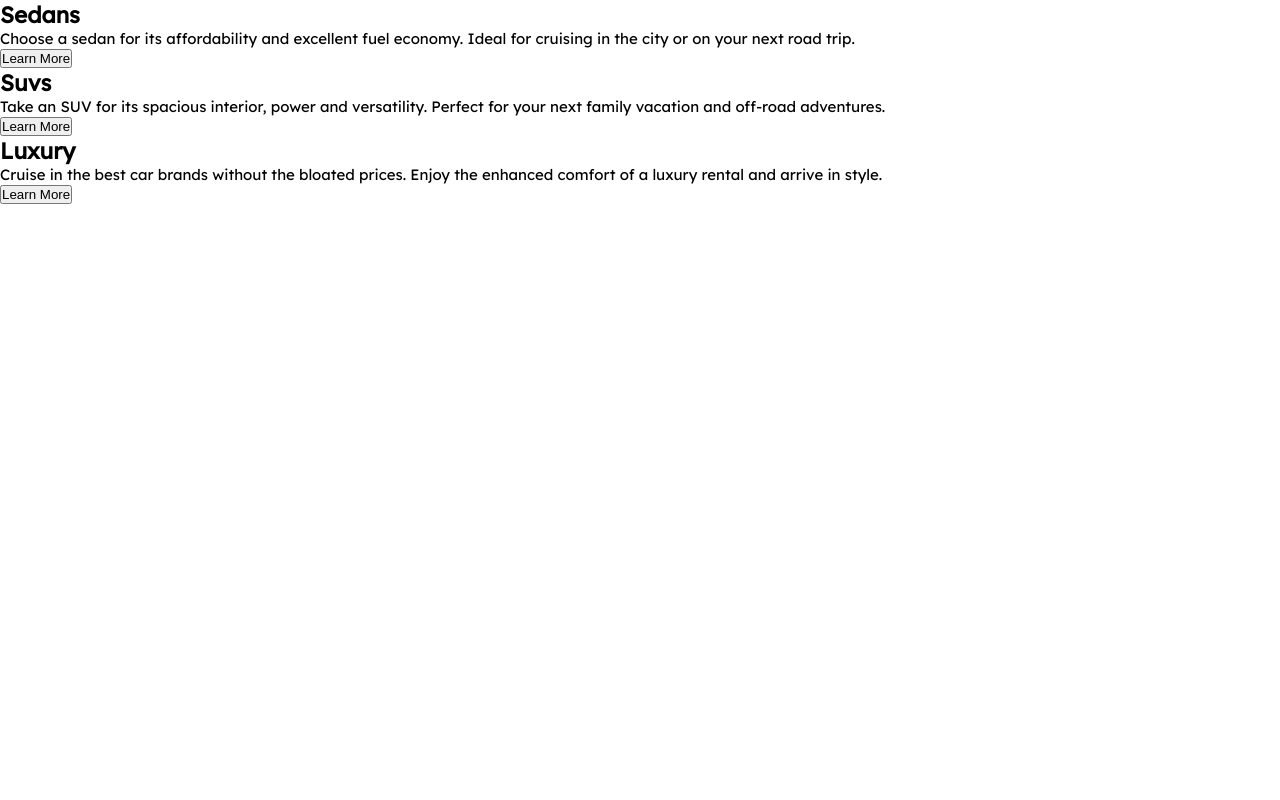
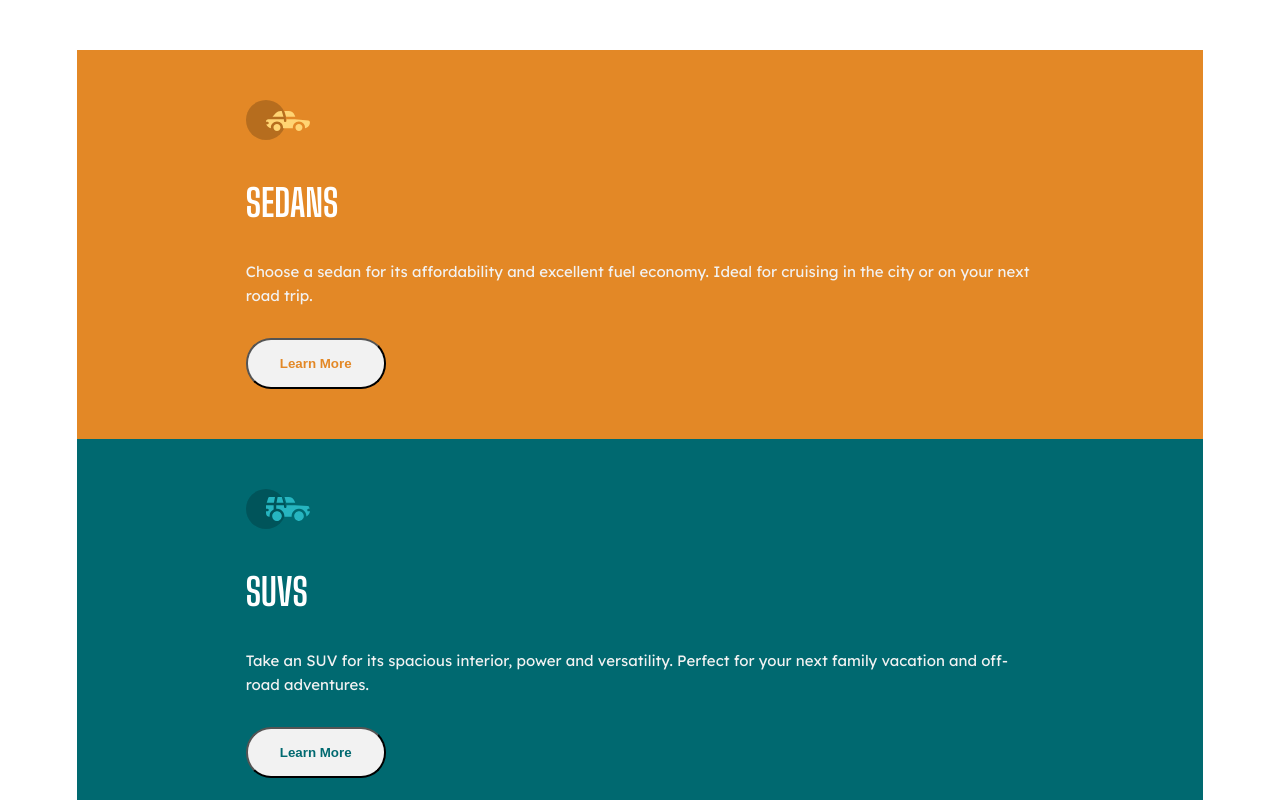
Before and after one commit to Hyuuga81/3-column-preview-cards, a plain HTML site: page index.html in a window 1280 px wide. Shown: the top 800 px of the page. Drawn offline with Linux system fonts and the light colour scheme.

Commit message:
Update css

```diff
--- a/css/styles.css
+++ b/css/styles.css
@@ -11,7 +11,123 @@ html {
 }
 
 body {
+    margin: 50px 0;
+    width: 100%;
     font-size: 1em;
     font-family: 'Big Shoulders Display', cursive;
+    display: flex;
+    justify-content: center;
+    align-items: center;
+    flex-flow: row wrap;
+}
+
+.container {
+    width: 88%;
+    display: flex;
+    justify-content: center;
+    align-items: center;
+    flex-flow: row wrap;
+}
+
+.packaging {
+    width: 70%;
+    display: flex;
+    justify-content: flex-start;
+    align-items: center;
+    flex-flow: row wrap;
+}
+
+.sedans, .suvs, .luxury {
+    padding: 50px 0;
+    width: 100%;
+    display: flex;
+    justify-content: center;
+    align-items: center;
+    flex-flow: row wrap;
+}
+
+h1 {
+    width: 100%;
+    color: #ffffff;
+    font-size: 2.5em;
+    text-transform: uppercase;
+    font-weight: 700;
+    padding-bottom: 35px;
+}
+
+p {
+    color: #f2f2f2;
+    font-size: 1em;
+    line-height: 24px;
     font-family: 'Lexend Deca', sans-serif;
+    font-weight: 400;
+    padding-bottom: 30px;
 }
+
+img {
+    padding-bottom: 40px;
+}
+
+button {
+    padding: 16px 32px;
+    border-radius: 25px;
+}
+
+
+/***************** SEDANS ***********************/
+.sedans {
+    background-color: #e38826;
+    color: #d89547;
+}
+
+.sedans-button {
+    font-weight: 600;
+    background-color: #f2f2f2;
+    padding: 16px 32px;
+    color: #e38826;
+    cursor: pointer;
+}
+
+.sedans-button:hover {
+    background-color: #e38826;
+    color: #f2f2f2;
+}
+
+
+/******************* SUVS ***********************/
+
+.suvs {
+    background-color: #006970;
+}
+
+.suvs-button {
+    font-weight: 600;
+    background-color: #f2f2f2;
+    padding: 16px 32px;
+    color: #006970;
+    cursor: pointer;
+}
+
+.suvs-button:hover {
+    background-color: #006970;
+    color: #f2f2f2;
+}
+
+/***************** LUXURY ***********************/
+
+.luxury {
+    background-color: #004241;
+}
+
+.luxury-button {
+    font-weight: 600;
+    background-color: #f2f2f2;
+    padding: 16px 32px;
+    color: #004241;
+    cursor: pointer;
+}
+
+.luxury-button:hover {
+    background-color: #004241;
+    color: #f2f2f2;
+}
--- a/index.html
+++ b/index.html
@@ -14,20 +14,31 @@
     <title>3 Column Preview Cards</title>
 </head>
 <body>
+    <div class="container">
         <section class="sedans">
+            <div class="packaging">
+                <img src="img/icon-sedans.svg" alt="sedans">
                 <h1>Sedans</h1>
                 <p>Choose a sedan for its affordability and excellent fuel economy. Ideal for cruising in the city or on your next road trip.</p>
-        <button>Learn More</button>
+                <button class="sedans-button">Learn More</button>
+            </div>
         </section>
         <section class="suvs">
+            <div class="packaging">
+                <img src="img/icon-suvs.svg" alt="suvs">
                 <h1>Suvs</h1>
                 <p>Take an SUV for its spacious interior, power and versatility. Perfect for your next family vacation and off-road adventures.</p>
-        <button>Learn More</button>
+                <button class="suvs-button">Learn More</button>
+            </div>
         </section>
         <section class="luxury">
+            <div class="packaging">
+                <img src="img/icon-luxury.svg" alt="luxury">
                 <h1>Luxury</h1>
                 <p>Cruise in the best car brands without the bloated prices. Enjoy the enhanced comfort of a luxury rental and arrive in style.</p>
-        <button>Learn More</button>
+                <button class="luxury-button">Learn More</button>
+            </div>
         </section>
+    </div>
 </body>
 </html>
```
Also changed, not shown: img/icon-luxury.svg (added), img/icon-sedans.svg (added), img/icon-suvs.svg (added). Lines whose indentation alone changed are shown as unchanged.
